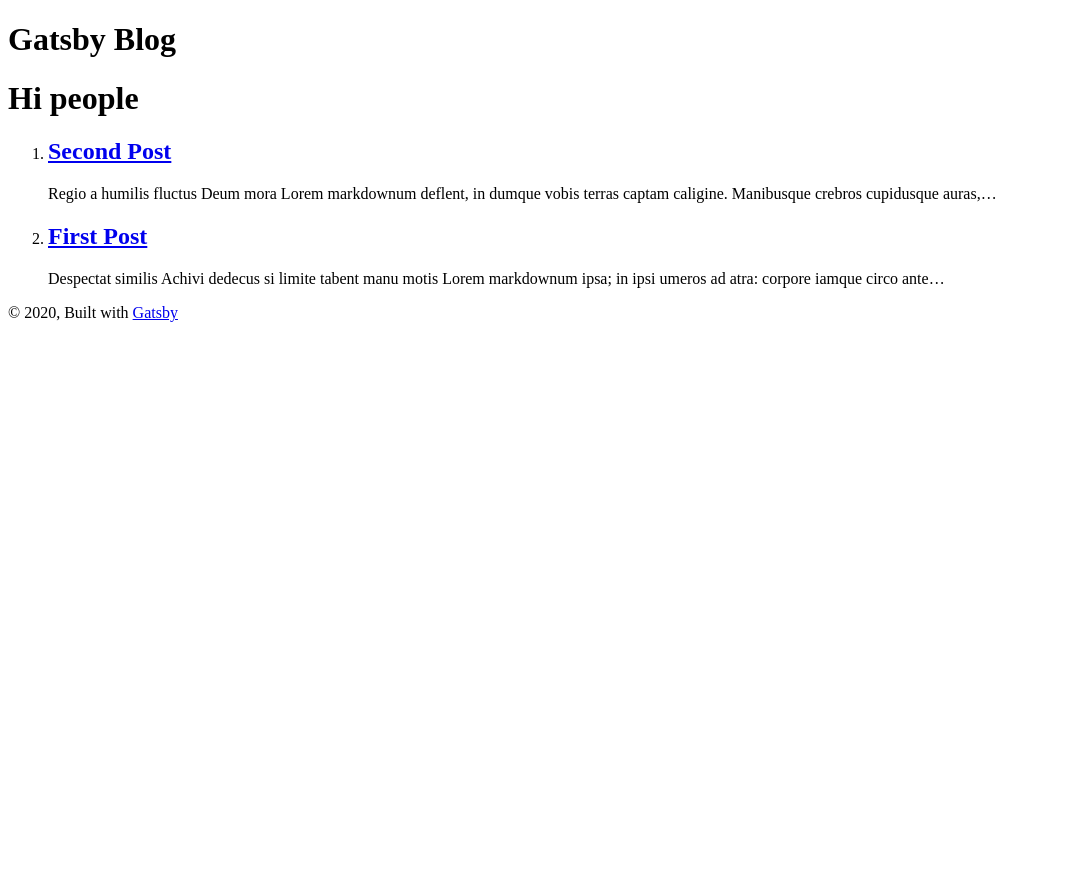
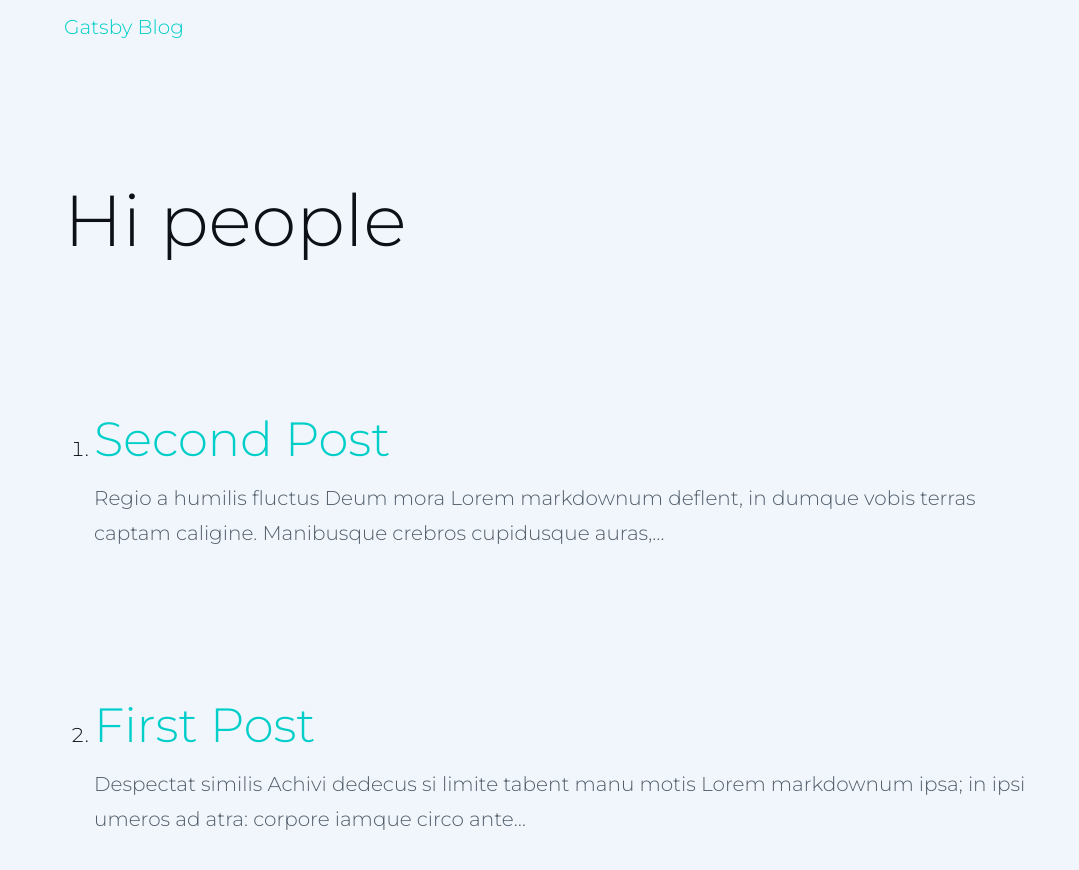
Before and after one commit to marcobiedermann/gatsby-blog, a Gatsby site: page / in a window 1280 px wide. Shown: the top 870 px of the page, without its empty margins (0-1079 px from the left). Before the commit the page ends 800 px from the top, so only its background shows below. Built offline with nearby package versions, Linux system fonts and the light colour scheme; Gatsby itself is replaced by a stand-in of ours; some packages are replaced by stand-ins of ours.

Commit message:
feat: Styles
Add basic styles

```diff
--- a/package.json
+++ b/package.json
@@ -16,7 +16,8 @@
     "gatsby-transformer-sharp": "^2.9.0",
     "react": "^17.0.1",
     "react-dom": "^17.0.1",
-    "react-helmet": "^6.1.0"
+    "react-helmet": "^6.1.0",
+    "typeface-montserrat": "^1.1.13"
   },
   "devDependencies": {
     "prettier": "2.2.1"
--- /dev/null
+++ b/src/components/Button/style.module.css
@@ -0,0 +1,8 @@
+.button {
+  border-radius: 999em;
+  border: 1px solid;
+  font-size: 1rem;
+  padding: 1em 3.5em;
+  text-align: center;
+  text-transform: uppercase;
+}
--- /dev/null
+++ b/src/components/Footer/index.tsx
@@ -0,0 +1,8 @@
+import React, { FC } from 'react';
+import styles from './style.module.css';
+
+const Footer: FC = (props) => {
+  return <footer className={styles.footer} {...props} />;
+};
+
+export default Footer;
--- /dev/null
+++ b/src/components/Footer/style.module.css
@@ -0,0 +1,8 @@
+.footer {
+  /* background-color: #07070f; */
+  background-color: #1a202c;
+  background-color: #0d1117;
+  color: #f0f6fc;
+  padding-bottom: 3em;
+  padding-top: 3em;
+}
--- /dev/null
+++ b/src/components/Grid/index.tsx
@@ -0,0 +1,8 @@
+import React, { FC } from 'react';
+import styles from './style.module.css';
+
+const Grid: FC = (props) => {
+  return <div className={styles.grid} {...props} />;
+};
+
+export default Grid;
--- /dev/null
+++ b/src/components/Grid/style.module.css
@@ -0,0 +1,6 @@
+.grid {
+  margin-left: auto;
+  margin-right: auto;
+  max-width: 1440px;
+  width: 90%;
+}
--- a/src/components/Header/index.tsx
+++ b/src/components/Header/index.tsx
@@ -1,7 +1,8 @@
 import React, { FC } from 'react';
+import styles from './style.module.css';
 
 const Header: FC = (props) => {
-  return <header {...props} />;
+  return <header className={styles.header} {...props} />;
 };
 
 export default Header;
--- /dev/null
+++ b/src/components/Header/style.module.css
@@ -0,0 +1,8 @@
+.header {
+  background-color: #f0f6fc;
+  box-shadow: 0 2em 2em -2em rgba(0, 0, 0, 0.125);
+  padding-bottom: 0.5em;
+  padding-top: 0.5em;
+  position: sticky;
+  top: 0;
+}
--- a/src/components/Layout/index.tsx
+++ b/src/components/Layout/index.tsx
@@ -1,23 +1,33 @@
+import { Link } from 'gatsby';
 import React from 'react';
+import Footer from '../Footer';
+import Grid from '../Grid';
 import Header from '../Header';
+import Main from '../Main';
+import styles from './style.module.css';
 
 const Layout = (props) => {
   const { children } = props;
 
   return (
-    <>
+    <div className={styles.layout}>
       <Header>
-        <h1>Gatsby Blog</h1>
+        <Grid>
+          <Link to="/">Gatsby Blog</Link>
+        </Grid>
       </Header>
-      <div>
-        <main>{children}</main>
-        <footer>
+      <Main>
+        <Grid>{children}</Grid>
+      </Main>
+
+      <Footer>
+        <Grid>
           © {new Date().getFullYear()}, Built with
           {` `}
           <a href="https://www.gatsbyjs.com">Gatsby</a>
-        </footer>
-      </div>
-    </>
+        </Grid>
+      </Footer>
+    </div>
   );
 };
 
--- /dev/null
+++ b/src/components/Layout/style.module.css
@@ -0,0 +1,5 @@
+.layout {
+  display: flex;
+  flex-direction: column;
+  min-height: 100vh;
+}
--- /dev/null
+++ b/src/components/Main/index.tsx
@@ -0,0 +1,8 @@
+import React, { FC } from 'react';
+import styles from './style.module.css';
+
+const Main: FC = (props) => {
+  return <main className={styles.main} {...props} />;
+};
+
+export default Main;
--- /dev/null
+++ b/src/components/Main/style.module.css
@@ -0,0 +1,5 @@
+.main {
+  flex-grow: 1;
+  margin-bottom: 6em;
+  margin-top: 6em;
+}
--- a/src/posts/2020/01/01/first-post/index.md
+++ b/src/posts/2020/01/01/first-post/index.md
@@ -1,6 +1,11 @@
 ---
 title: 'First Post'
 date: '2020-01-01'
+tags:
+    - 'code'
+    - 'headline'
+    - 'list'
+    - 'table'
 ---
 
 # Despectat similis
@@ -75,3 +80,9 @@ Anhelanti rapuitque causa, sub in prius: dum _hoc_ tenax. Non praeterea motura
 Iunone vere ferre, _posuit naides_, et artus. Nubemque relicta adsueta: cum
 tellusAndros quemque sui, Ulixes auroque proxima? Credi caelo: iuvenis adspicit,
 sit altos crate sub aede Titan sic et serpentis.
+
+| Tables        |      Are      |  Cool |
+| ------------- | :-----------: | ----: |
+| col 3 is      | right-aligned | $1600 |
+| col 2 is      |   centered    |   $12 |
+| zebra stripes |   are neat    |    $1 |
--- a/src/posts/2020/01/02/second-post/index.md
+++ b/src/posts/2020/01/02/second-post/index.md
@@ -1,6 +1,10 @@
 ---
 title: 'Second Post'
 date: '2020-01-02'
+tags:
+  - 'blockquote'
+  - 'headline'
+  - 'list'
 ---
 
 # Regio a humilis fluctus
--- /dev/null
+++ b/src/styles/main.css
@@ -0,0 +1,137 @@
+:root {
+  --color-text: #525d69;
+  --color-headlines: #07070f;
+  --color-headlines: #1a202c;
+  --color-headlines: #0d1117;
+  --color-primary: #00cec9;
+  --color-background: #f0f6fc;
+  --font-max-size: 72ch;
+}
+
+* {
+  box-sizing: inherit;
+}
+
+::marker {
+  color: var(--color-headlines);
+}
+
+::selection {
+  background-color: var(--color-text);
+  color: var(--color-background);
+}
+
+blockquote,
+ol,
+p,
+pre,
+table,
+ul {
+  margin-bottom: 1.5em;
+  margin-top: 0.5em;
+}
+
+li,
+p {
+  max-width: var(--font-max-size);
+}
+
+blockquote,
+ol,
+ul {
+  padding-left: 1.5em;
+}
+
+a {
+  color: var(--color-primary);
+  transition: color 0.3s;
+  text-decoration: none;
+}
+
+a:focus,
+a:hover {
+  color: #007a7f;
+}
+
+blockquote {
+  border-left: 0.125em solid;
+  font-style: italic;
+  margin-left: 0;
+  margin-right: 0;
+}
+
+body {
+  background-color: var(--color-background);
+  color: var(--color-text);
+  font-family: Montserrat, 'sans-serif';
+  font-size: 1.25rem;
+  font-weight: 300;
+  line-height: 1.75;
+  margin: 0;
+  min-height: 100vh;
+}
+
+code {
+  font-family: monospace;
+  font-size: 1rem;
+}
+
+h1,
+h2,
+h3,
+h4,
+h5,
+h6 {
+  color: var(--color-headlines);
+  font-weight: 300;
+  line-height: 1.25;
+}
+
+h1 {
+  font-size: 4.5rem;
+  margin-bottom: 0;
+  margin-top: 0;
+}
+
+h1 + h2 {
+  margin-top: 0.5em;
+}
+
+h2 {
+  font-size: 3rem;
+  margin-bottom: 0.25em;
+  margin-top: 3em;
+  max-width: 30ch;
+}
+
+h3 {
+  font-size: 1.75rem;
+  margin-bottom: 0.5em;
+  margin-top: 1.5em;
+}
+
+html {
+  box-sizing: border-box;
+  scroll-behavior: smooth;
+}
+
+strong {
+  color: var(--color-headlines);
+  font-weight: 600;
+}
+
+table {
+  width: 100%;
+}
+
+th {
+  text-align: left;
+}
+
+th[align='center'] {
+  text-align: center;
+}
+
+th[align='right'] {
+  text-align: right;
+}
```
Also changed, not shown: gatsby-browser.js (+2 -7 lines), src/components/Button/index.tsx (added, +19 -0 lines), src/pages/posts/{MarkdownRemark.id}.tsx (+8 -4 lines), tsconfig.json (+25 -25 lines), 1 other file.
